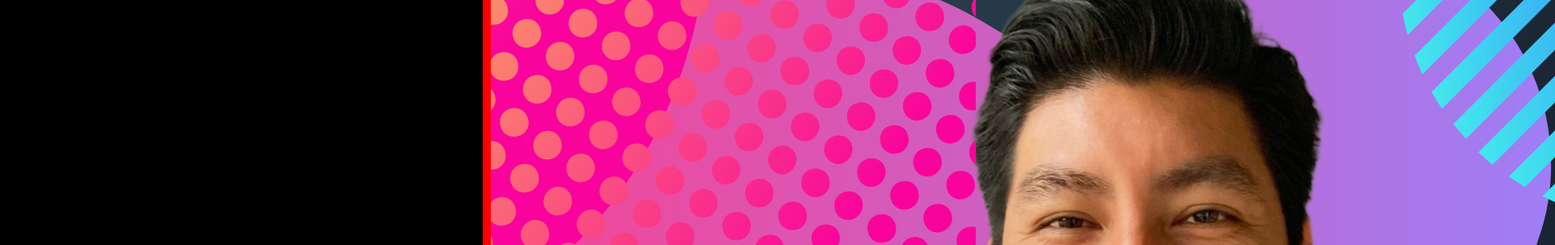
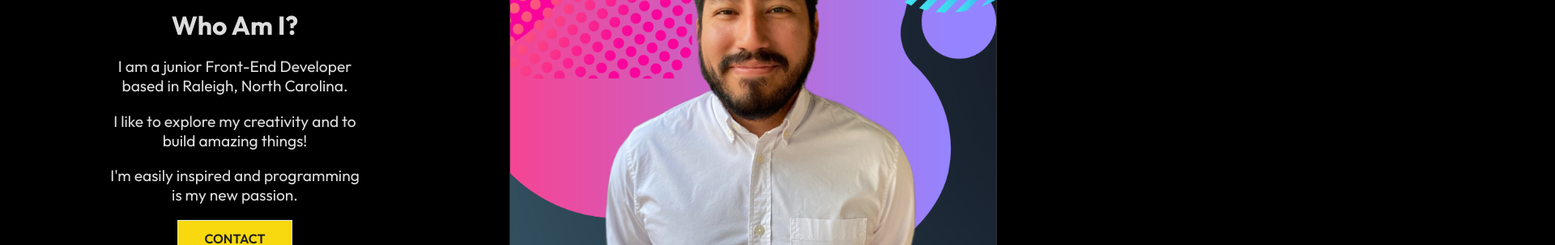
Before and after one commit to bems2588/react-portfolio, a React (Create React App) app: page /about in a window 1280 px wide. Shown: the part 680-983 px from the top of the page at 81% size, 1920 px wide, since content can reach past the window. Built offline with nearby package versions, Linux system fonts and the light colour scheme.

Commit message:
fix about me

```diff
--- a/src/components/AboutContent.js
+++ b/src/components/AboutContent.js
@@ -8,15 +8,15 @@ const AboutContent = () => {
     <div className="about">
       <div className="left">
         <h1>Who Am I?</h1>
-        <p>Say something about you here... or dont</p>
+        <p>I am a junior Front-End Developer based in Raleigh, North Carolina.<p>I like to explore my creativity and to build amazing things!</p>I'm easily inspired and programming is my new passion.  </p>
         <Link to="/contact">
           <button className="btn">Contact</button>
         </Link>
       </div>
       <div className="right">
-        <div className="img-container">
-          <img src={myPic} className="img" alt="my-pic" />
-        </div>
+        {/* <div className="img-container"> */}
+        <img src={myPic} className="img" alt="my-pic" />
+        {/* </div> */}
       </div>
     </div>
   );
--- a/src/components/AboutContentStyles.css
+++ b/src/components/AboutContentStyles.css
@@ -22,18 +22,19 @@
 
 .about .right {
   max-width: 700px;
+  align-items: center;
+  /* display: grid; */
+  /* grid-template-columns: repeat(12, 1fr); */
+  position: relative;
+  text-align: center;
+
+
 }
 
-.right .img-container {
-  display: grid;
-  grid-template-columns: repeat(12, 1fr);
-  position: relative;
-  align-items: center;
-  text-align: center;
-  border: 10px solid red;
+
+.right .img {
+max-width: 90%;
+border: 1px solid #333;
+position: center;
+border-radius: 20%;
 }
-
-.right.img {
-  max-width: 5  0%;
-
-}
--- a/src/routes/About.js
+++ b/src/routes/About.js
@@ -9,7 +9,7 @@ const About = () => {
   return (
     <div>
       <Navbar />
-      <HeroImg2 heading="ABOUT" text="Front-End Developer" />
+      <HeroImg2 heading="ABOUT" text="Bruno Marcenaro" />
       <AboutContent />
       <Footer />
     </div>
```
